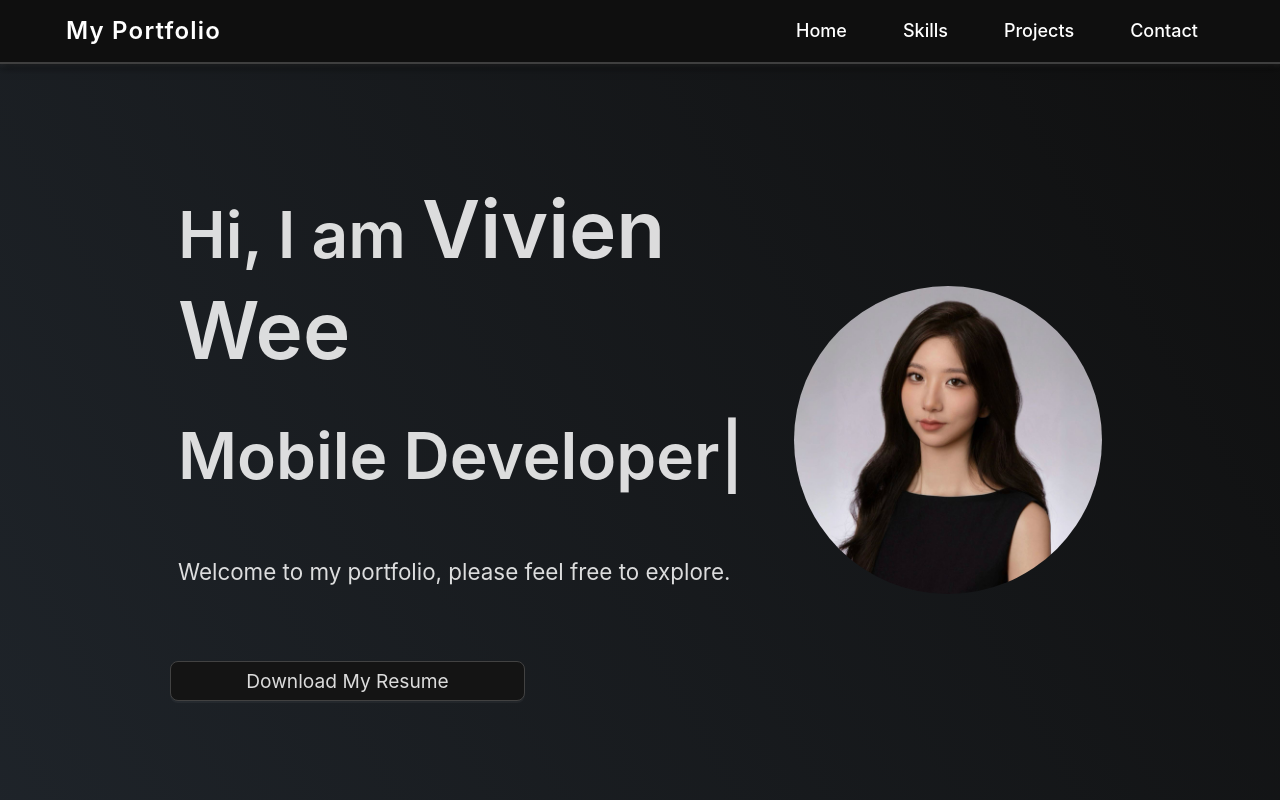
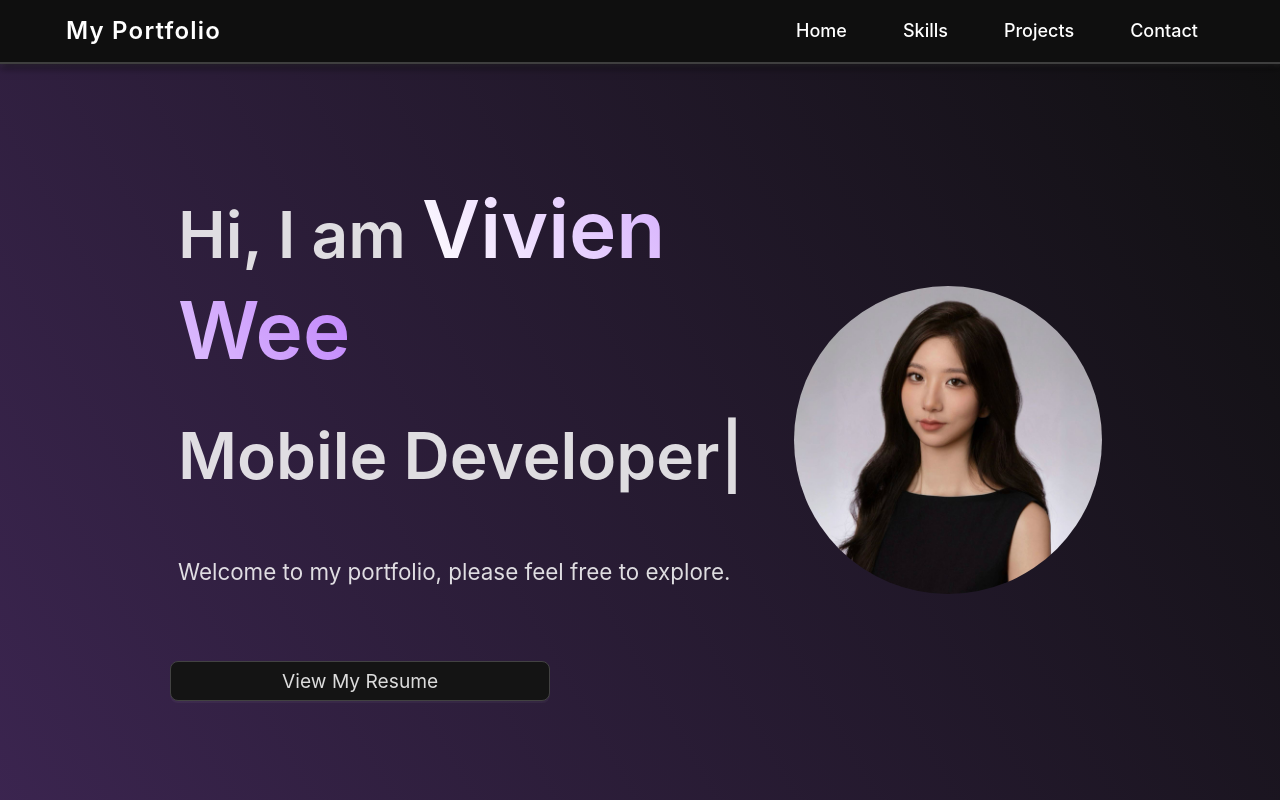
Before and after one commit to surluna/portfolio-vv, a React (Create React App) app: page / in a window 1280 px wide. Shown: the top 800 px of the page. Built offline with nearby package versions, Linux system fonts and the light colour scheme.

Commit message:
Modify main color

```diff
--- a/src/App.js
+++ b/src/App.js
@@ -1,4 +1,4 @@
-import React, { useState, useRef } from "react";
+import React, { useState, useRef, useEffect } from "react";
 import "antd/dist/reset.css";
 import "./styles/App.css";
 import "./styles/input.css";
@@ -21,12 +21,51 @@ const { Content } = Layout;
 
 function App() {
   const [data, setData] = useState(defaultData);
+  const [visibleSections, setVisibleSections] = useState({
+    home: false,
+    skills: false,
+    projects: false,
+    contact: false,
+  });
 
-  // 创建refs以获取各个部分的引用
   const homeRef = useRef(null);
   const skillsRef = useRef(null);
   const projectsRef = useRef(null);
   const contactRef = useRef(null);
+
+  useEffect(() => {
+    const options = {
+      root: null,
+      rootMargin: "0px",
+      threshold: 0.1,
+    };
+
+    const observer = new IntersectionObserver((entries) => {
+      entries.forEach((entry) => {
+        if (entry.isIntersecting) {
+          setVisibleSections((prev) => ({
+            ...prev,
+            [entry.target.id]: true,
+          }));
+        }
+      });
+    }, options);
+
+    const sections = [homeRef, skillsRef, projectsRef, contactRef];
+    sections.forEach((ref) => {
+      if (ref.current) {
+        observer.observe(ref.current);
+      }
+    });
+
+    return () => {
+      observer.disconnect();
+    };
+  }, []);
+
+  const downloadResume = () => {
+    window.open("/assets/Resume.pdf", "_blank");
+  };
 
   return (
     <ConfigProvider
@@ -41,7 +80,7 @@ function App() {
       <Layout
         style={{
           backgroundImage:
-            "linear-gradient(60deg, #29323c 0%, rgb(15, 15, 15) 100%)",
+            "linear-gradient(60deg, rgb(90,52,125) 0%, rgb(15, 15, 15) 100%)",
         }}
       >
         <Header
@@ -51,16 +90,32 @@ function App() {
           contactRef={contactRef}
         />
         <Content style={{ padding: "50px" }}>
-          <div ref={homeRef}>
+          <div
+            ref={homeRef}
+            id="home"
+            className={`fade-in ${visibleSections.home ? "visible" : ""}`}
+          >
             <Home />
           </div>
-          <div ref={skillsRef}>
+          <div
+            ref={skillsRef}
+            id="skills"
+            className={`fade-in ${visibleSections.skills ? "visible" : ""}`}
+          >
             <Skills />
           </div>
-          <div ref={projectsRef}>
+          <div
+            ref={projectsRef}
+            id="projects"
+            className={`fade-in ${visibleSections.projects ? "visible" : ""}`}
+          >
             <Projects />
           </div>
-          <div ref={contactRef}>
+          <div
+            ref={contactRef}
+            id="contact"
+            className={`fade-in ${visibleSections.contact ? "visible" : ""}`}
+          >
             <Contact />
           </div>
         </Content>
--- a/src/components/Contact.js
+++ b/src/components/Contact.js
@@ -117,6 +117,11 @@ const Contact = () => {
               type="primary"
               htmlType="submit"
               className="w-full h-10 mt-4"
+              style={{
+                background: "#c084fc",
+                border: "none",
+                fontSize: "1rem",
+              }}
             >
               Send Message
             </Button>
--- a/src/components/Footer.js
+++ b/src/components/Footer.js
@@ -6,7 +6,7 @@ const { Footer } = Layout;
 const PortfolioFooter = () => {
   return (
     <Footer style={{ textAlign: "center" }}>
-      ©2024 Vivien's Portfolio Created using Ant Design
+      ©2024 Vivien's Portfolio. All rigths reserved
     </Footer>
   );
 };
--- a/src/components/Home.js
+++ b/src/components/Home.js
@@ -51,7 +51,15 @@ const App = () => {
               }}
             >
               Hi, I am{" "}
-              <span style={{ fontSize: isMobile ? "3rem" : "5rem" }}>
+              <span
+                style={{
+                  fontSize: isMobile ? "3rem" : "5rem",
+                  background: "linear-gradient(60deg, white 0%, #c084fc 100%)",
+                  WebkitBackgroundClip: "text",
+                  backgroundClip: "text",
+                  color: "transparent",
+                }}
+              >
                 Vivien Wee
               </span>
             </Title>
@@ -95,11 +103,11 @@ const App = () => {
                   style={{
                     padding: "1rem",
                     fontSize: isMobile ? "1rem" : "1.2rem",
-                    width: "150%",
+                    width: "200%",
                   }}
-                  onClick={window.open("/assets/Resume.pdf", "_blank")}
+                  onClick={() => window.open("/assets/Resume.pdf", "_blank")}
                 >
-                  Download My Resume
+                  View My Resume
                 </Button>
               </Space>
             </Row>
--- a/src/styles/index.css
+++ b/src/styles/index.css
@@ -15,3 +15,11 @@ code {
 .home {
   color: rgb(15, 15, 15) !important;
 }
+.fade-in {
+  opacity: 0;
+  transition: opacity 0.5s ease-in-out;
+}
+
+.fade-in.visible {
+  opacity: 1;
+}
```
